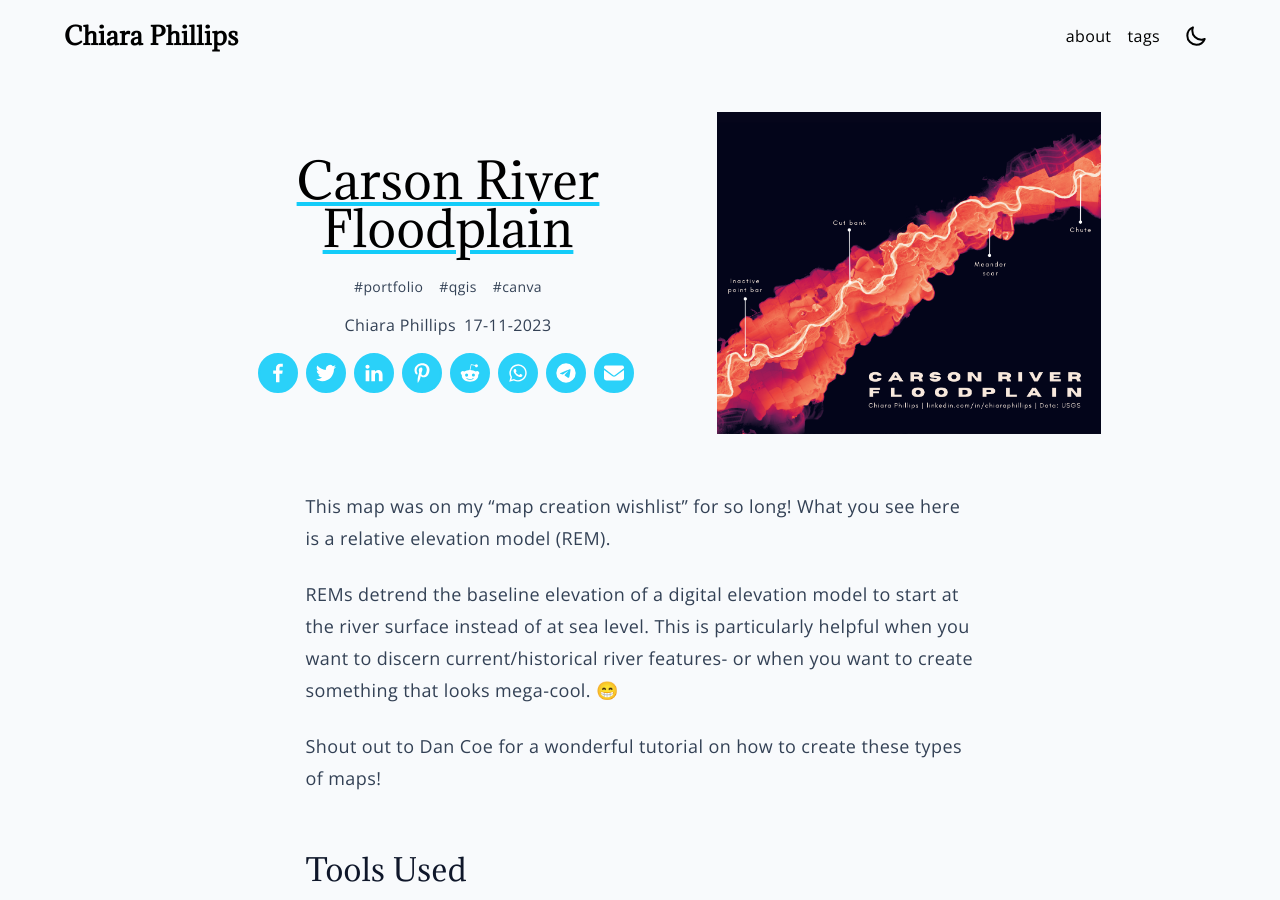
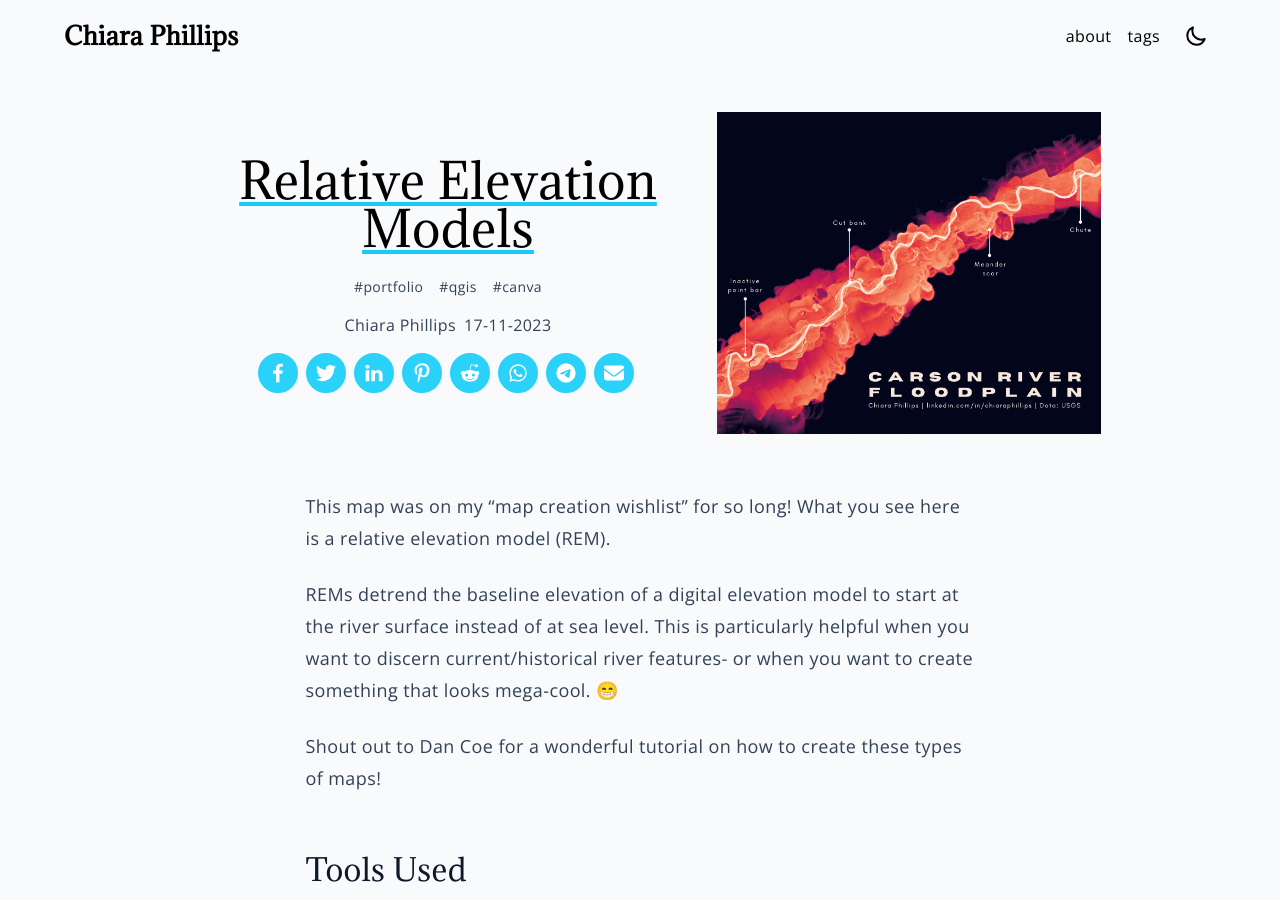
Before and after one commit to chiara-phillips/chiara-phillips.github.io, a Jekyll site: the page built from _posts/2023-11-17-carson-river-floodplain.md, in a window 1280 px wide and 900 px high. Built offline with Jekyll 4.4.1, drawn with Linux system fonts in a browser that asks for light colours.

Commit message:
Update 2023-11-17-carson-river-floodplain.md

```diff
--- a/_posts/2023-11-17-carson-river-floodplain.md
+++ b/_posts/2023-11-17-carson-river-floodplain.md
@@ -1,6 +1,6 @@
 ---
 layout: post
-title: Carson River Floodplain
+title: Relative Elevation Models
 image: /assets/images/carson-river-floodplain.png
 tags:
   - portfolio
```
